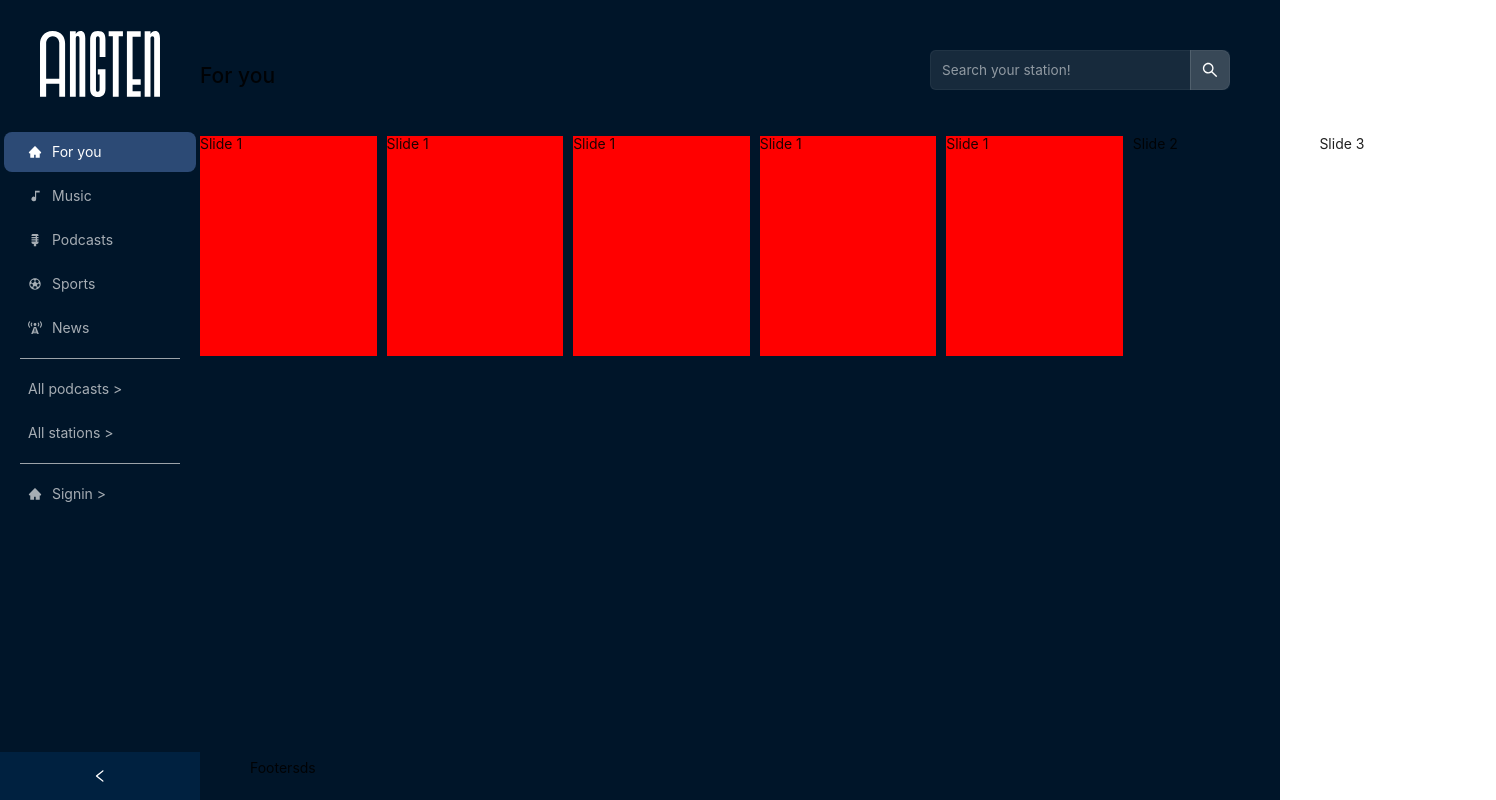
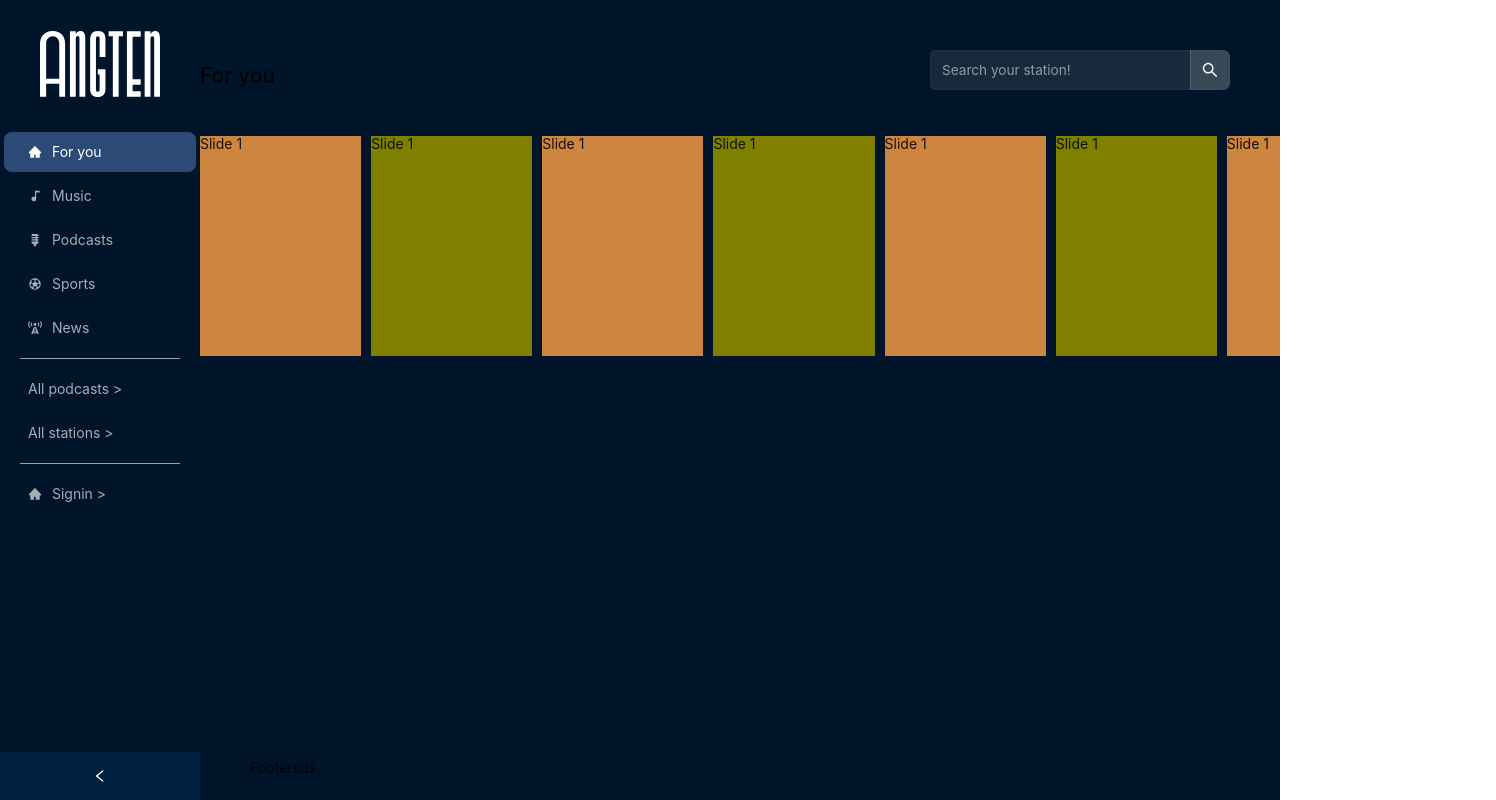
Before and after one commit to Icchi16/react-final, a Next.js app: page / in a window 1280 px wide. Shown: the whole page, 1496 px wide, since content can reach past the window. Built offline with nearby package versions, Linux system fonts and the light colour scheme.

Commit message:
deploy to Vercel

```diff
--- a/src/components/swiper/homeSwiper/HomeSwiper.jsx
+++ b/src/components/swiper/homeSwiper/HomeSwiper.jsx
@@ -11,6 +11,7 @@ const HomeSwiper = () => {
   const slidePerView = () => {};
 
   return (
+    <div className={styles.HomeSwiperContainer}>
       <Swiper
         className={styles.HomeSwiper}
         // install Swiper modules
@@ -27,14 +28,13 @@ const HomeSwiper = () => {
         <SwiperSlide className={styles.box}>Slide 1</SwiperSlide>
         <SwiperSlide className={styles.box}>Slide 1</SwiperSlide>
         <SwiperSlide className={styles.box}>Slide 1</SwiperSlide>
-      <SwiperSlide>Slide 2</SwiperSlide>
-      <SwiperSlide>Slide 3</SwiperSlide>
-      <SwiperSlide>Slide 3</SwiperSlide>
-      <SwiperSlide>Slide 3</SwiperSlide>
-      <SwiperSlide>Slide 3</SwiperSlide>
-      <SwiperSlide>Slide 3</SwiperSlide>
-      <SwiperSlide>Slide 4</SwiperSlide>
+        <SwiperSlide className={styles.box}>Slide 1</SwiperSlide>
+        <SwiperSlide className={styles.box}>Slide 1</SwiperSlide>
+        <SwiperSlide className={styles.box}>Slide 1</SwiperSlide>
+        <SwiperSlide className={styles.box}>Slide 1</SwiperSlide>
+        <SwiperSlide className={styles.box}>Slide 1</SwiperSlide>
       </Swiper>
+    </div>
   );
 };
 
--- a/src/components/swiper/homeSwiper/HomeSwiper.module.css
+++ b/src/components/swiper/homeSwiper/HomeSwiper.module.css
@@ -1,10 +1,22 @@
-.box {
+.box:nth-child(even) {
   width: 220px;
   height: 220px;
 
-  background-color: red;
+  background-color: olive;
 }
 
-.HomeSwiper{
-  width: 120%;
+.box:nth-child(odd) {
+  width: 220px;
+  height: 220px;
+
+  background-color: peru;
 }
+
+.HomeSwiperContainer {
+  width: inherit;
+  overflow: hidden;
+}
+
+.HomeSwiper {
+  width: 110%;
+}
--- a/tailwind.config.cjs
+++ b/tailwind.config.cjs
@@ -10,6 +10,9 @@ module.exports = {
     fontFamily: {
       // add new font family
       montserrat: ["Montserrat", "sans-serif"],
+    },
+    fontSize: {
+      base: ["1rem", "1.5rem"],
     },
     colors: {
       // custom color palette
```
Lines whose indentation alone changed are shown as unchanged.
